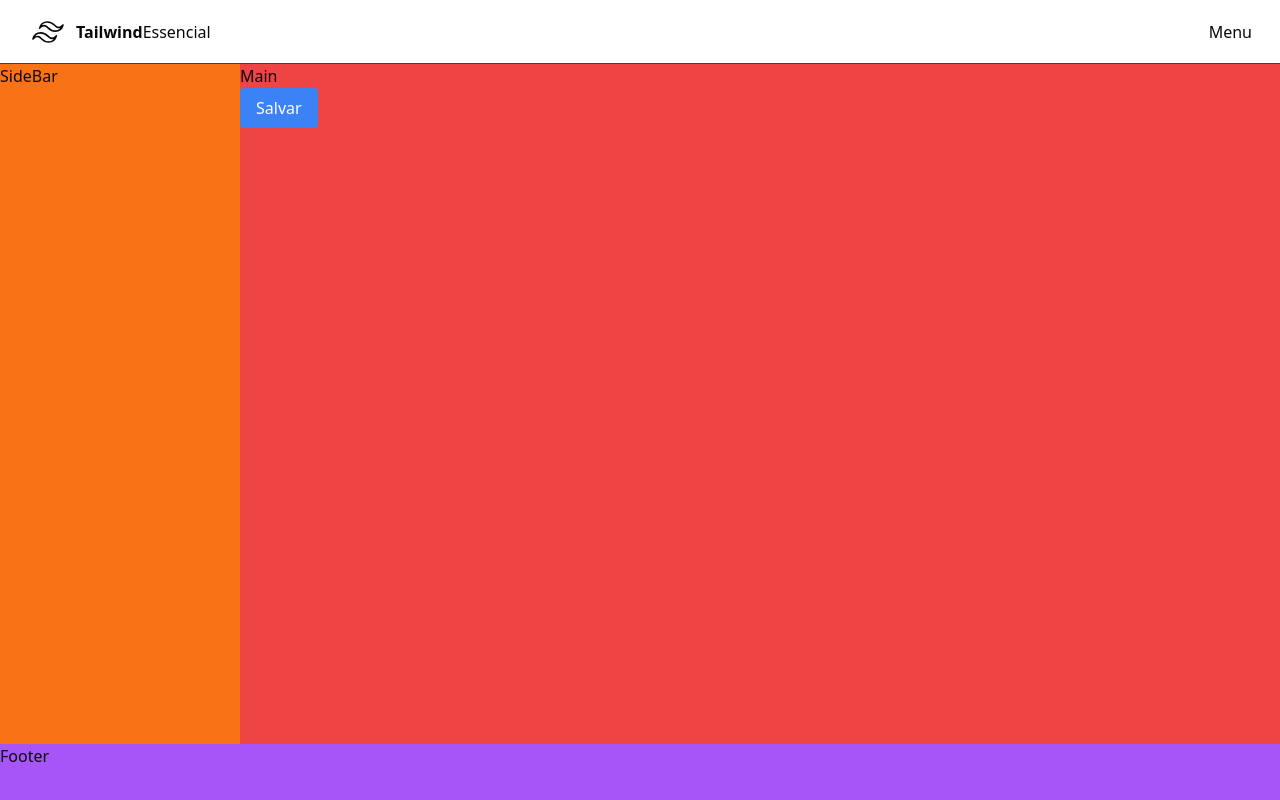
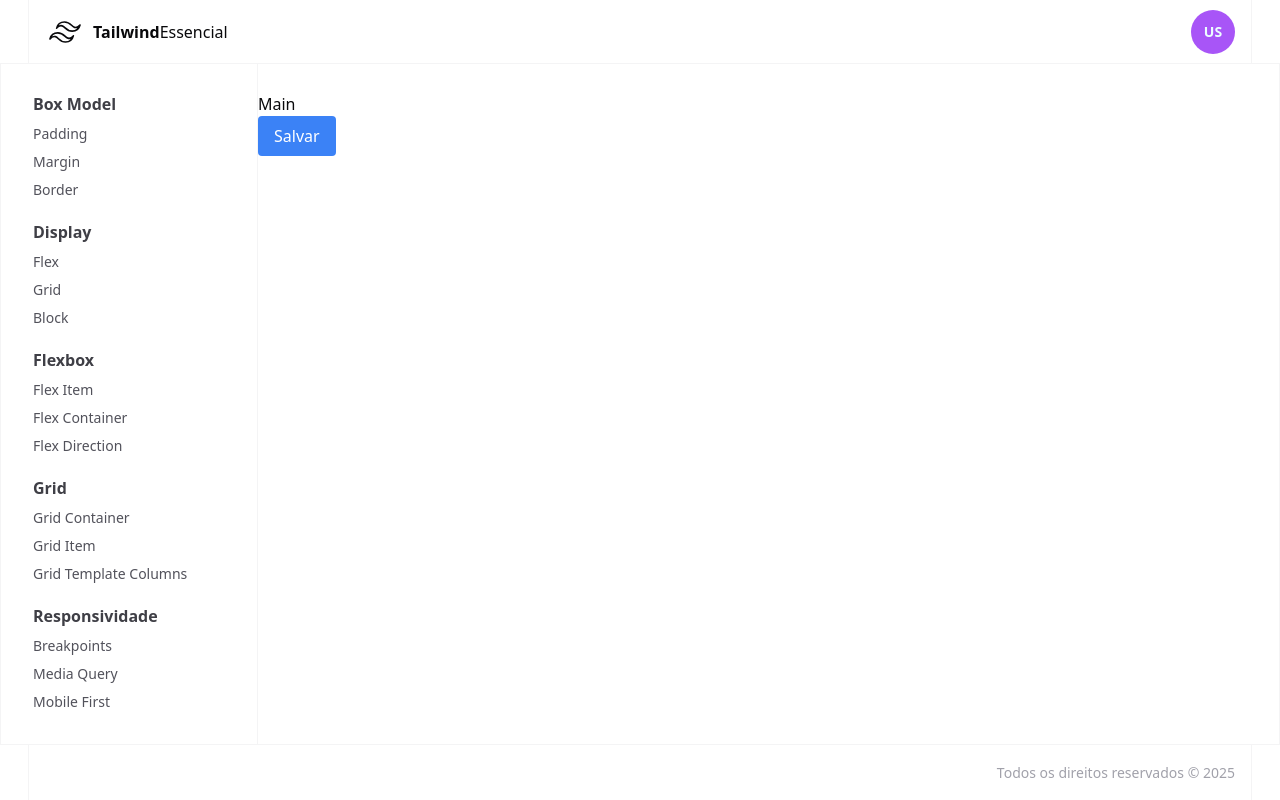
Before and after one commit to davifdev/tailwind-css, a Next.js app: page / in a window 1280 px wide. Built offline with nearby package versions, Linux system fonts and the light colour scheme.

Commit message:
tailwind style-guide

```diff
--- a/src/app/globals.css
+++ b/src/app/globals.css
@@ -4,7 +4,7 @@
 
 @layer utilities {
   .boxed {
-    @apply mx-auto max-w-7xl w-full;
+    @apply mx-auto max-w-7xl w-full px-4 border-l border-r border-zinc-100;
   }
 }
 
--- a/src/components/template/Cabecalho.tsx
+++ b/src/components/template/Cabecalho.tsx
@@ -1,5 +1,5 @@
-import Logo from "./Logo";
-import MenuUsuario from "./MenuUsuario";
+import Logo from './Logo';
+import MenuUsuario from './MenuUsuario';
 
 export interface CabecalhoProps {
   className?: string;
@@ -8,12 +8,14 @@
 export default function Cabecalho(props: CabecalhoProps) {
   return (
     <header
-      className={`flex items-center justify-between px-7 border-b border-zinc-700 ${
-        props.className ?? ""
+      className={`flex items-center justify-between px-7 border-b border-zinc-100 ${
+        props.className ?? ''
       }`}
     >
-      <Logo />
-      <MenuUsuario />
+      <div className="h-full boxed flex justify-between items-center">
+        <Logo />
+        <MenuUsuario />
+      </div>
     </header>
   );
 }
--- a/src/components/template/Menu.tsx
+++ b/src/components/template/Menu.tsx
@@ -1,11 +1,40 @@
+import MenuGrupo from './MenuGrupo';
+import MenuItem from './MenuItem';
+
 export interface MenuProps {
   className?: string;
 }
 
 export function Menu(props: MenuProps) {
   return (
-    <aside className={`bg-orange-500 ${props.className ?? ""}`}>
-      <nav>SideBar</nav>
+    <aside className={`pl-4 ${props.className ?? ''}`}>
+      <nav className='flex flex-col gap-4'>
+        <MenuGrupo label="Box Model">
+          <MenuItem label="Padding" href="/padding" />
+          <MenuItem label="Margin" href="/margin" />
+          <MenuItem label="Border" href="/border" />
+        </MenuGrupo>
+        <MenuGrupo label="Display">
+          <MenuItem label="Flex" href="/flex" />
+          <MenuItem label="Grid" href="/grid" />
+          <MenuItem label="Block" href="/block" />
+        </MenuGrupo>
+        <MenuGrupo label="Flexbox">
+          <MenuItem label="Flex Item" href="/flex-item" />
+          <MenuItem label="Flex Container" href="/flex-container" />
+          <MenuItem label="Flex Direction" href="/flex-direction" />
+        </MenuGrupo>
+        <MenuGrupo label="Grid">
+          <MenuItem label="Grid Container" href="/grid-container" />
+          <MenuItem label="Grid Item" href="/grid-item" />
+          <MenuItem label="Grid Template Columns" href="/grid-item" />
+        </MenuGrupo>
+        <MenuGrupo label="Responsividade">
+          <MenuItem label="Breakpoints" href="/breakpoints" />
+          <MenuItem label="Media Query" href="/media-query" />
+          <MenuItem label="Mobile First" href="/mobile-first" />
+        </MenuGrupo>
+      </nav>
     </aside>
   );
 }
--- /dev/null
+++ b/src/components/template/MenuGrupo.tsx
@@ -0,0 +1,16 @@
+export interface MenuGrupoProps {
+  label: string;
+  className?: string;
+  children?: React.ReactNode;
+}
+
+export default function MenuGrupo(props: MenuGrupoProps) {
+  return (
+    <>
+      <div className={`flex flex-col gap-1 ${props.className ?? ''}`}>
+        <span className="text-zinc-700 font-semibold">{props.label}</span>
+        <div>{props.children}</div>
+      </div>
+    </>
+  );
+}
--- /dev/null
+++ b/src/components/template/MenuItem.tsx
@@ -0,0 +1,20 @@
+import Link from 'next/link';
+
+export interface MenuItemProps {
+  label: string;
+  href: string;
+  className?: string;
+}
+
+export default function MenuItem(props: MenuItemProps) {
+  return (
+    <>
+      <Link
+        href={props.href}
+        className={`flex py-1 hover:underline ${props.className ?? ''}`}
+      >
+        <span className="text-zinc-600 text-sm">{props.label}</span>
+      </Link>
+    </>
+  );
+}
--- a/src/components/template/MenuUsuario.tsx
+++ b/src/components/template/MenuUsuario.tsx
@@ -13,7 +13,7 @@
   User,
   UserPlus,
   Users,
-} from "lucide-react";
+} from 'lucide-react';
 
 import {
   DropdownMenu,
@@ -28,13 +28,15 @@
   DropdownMenuSubContent,
   DropdownMenuSubTrigger,
   DropdownMenuTrigger,
-} from "@/components/ui/dropdown-menu";
+} from '@/components/ui/dropdown-menu';
 
 export default function MenuUsuario() {
   return (
     <DropdownMenu>
       <DropdownMenuTrigger asChild>
-        <div>Menu</div>
+        <div className="flex items-center justify-center w-11 h-11 bg-purple-500 rounded-full text-cyan-50 cursor-pointer">
+          <span className='text-sm font-bold '>US</span>
+        </div>
       </DropdownMenuTrigger>
       <DropdownMenuContent className="w-56">
         <DropdownMenuLabel>My Account</DropdownMenuLabel>
--- a/src/components/template/Pagina.tsx
+++ b/src/components/template/Pagina.tsx
@@ -12,8 +12,8 @@
     <div className="flex flex-col min-h-screen">
       <Cabecalho className="h-16" />
       <div className="flex flex-1 boxed">
-        <Menu className="w-60"/>
-        <main className="flex-1 bg-red-500">{props.children}</main>
+        <Menu className="w-60 py-7"/>
+        <main className="flex-1 py-7  border-l border-zinc-100">{props.children}</main>
       </div>
       <Rodape className="h-14"/>
     </div>
--- a/src/components/template/Rodape.tsx
+++ b/src/components/template/Rodape.tsx
@@ -4,8 +4,14 @@
 
 export function Rodape(props: RodapeProps) {
   return (
-    <footer className={`bg-purple-500 ${props.className ?? ""}`}>
-      <h2>Footer</h2>
+    <footer
+      className={` text-zinc-400 text-sm px-7 border-t border-zinc-100 ${
+        props.className ?? ''
+      }`}
+    >
+      <div className="h-full boxed flex items-center justify-end">
+        <h2>Todos os direitos reservados &copy; {new Date().getFullYear()}</h2>
+      </div>
     </footer>
   );
 }
```
